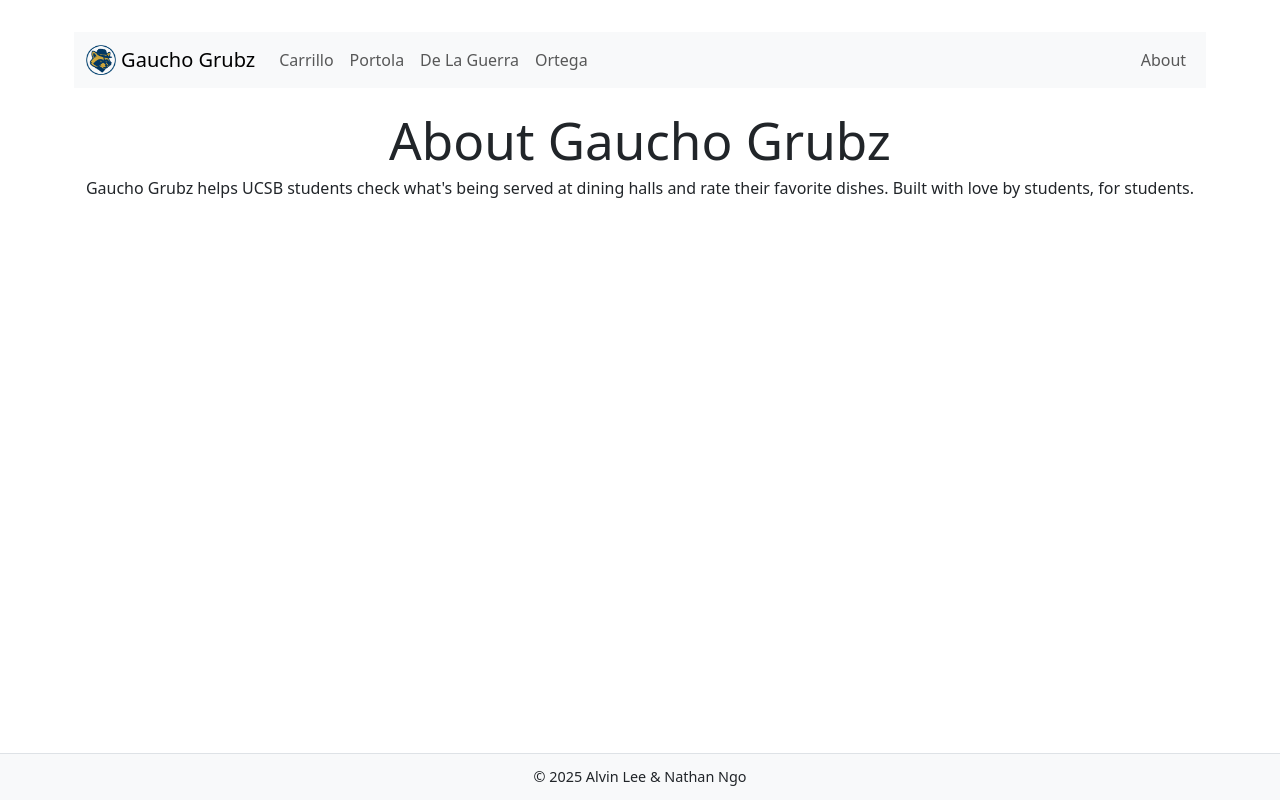
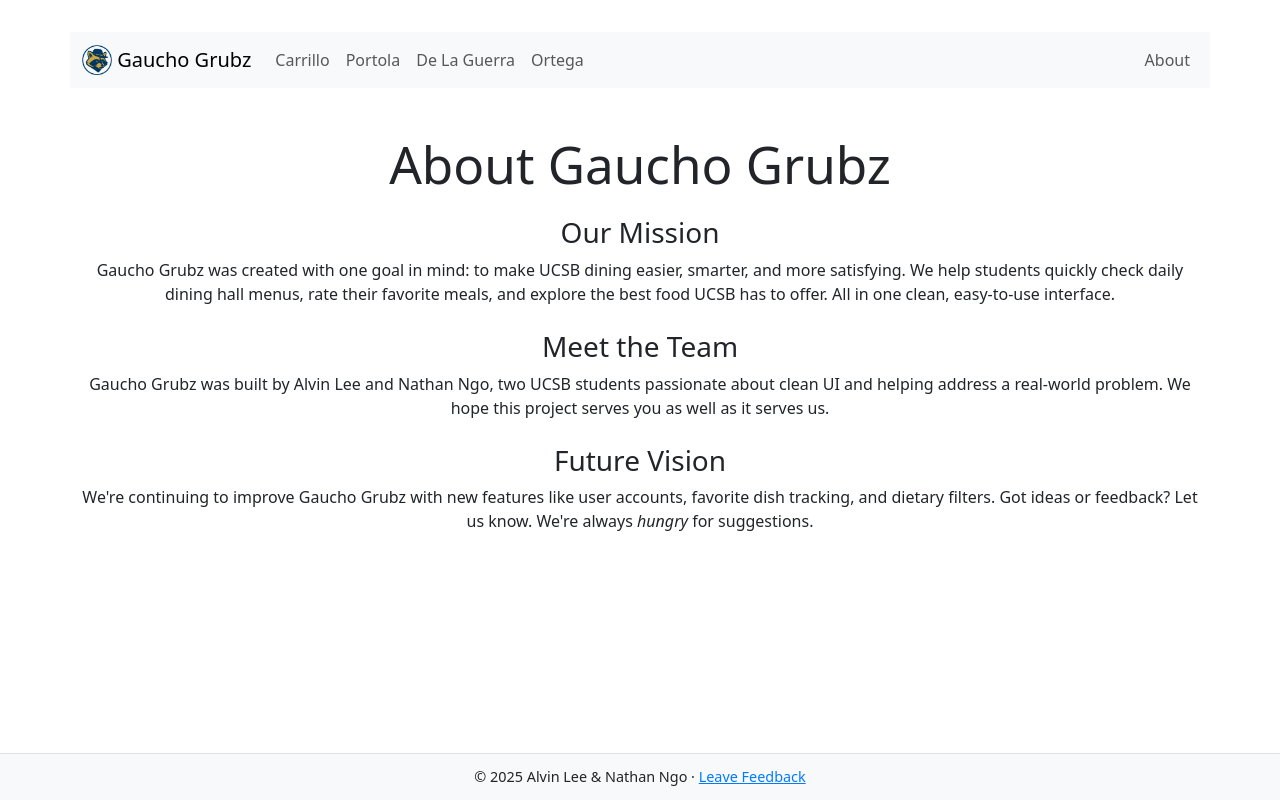
Before and after one commit to ngostream/gauchogrub, a React (Vite) app in the folder client/: page /about in a window 1280 px wide. Built offline with nearby package versions, Linux system fonts and the light colour scheme.

Commit message:
add feedback form to footer and fill out about page more

```diff
--- a/client/src/components/About.jsx
+++ b/client/src/components/About.jsx
@@ -6,12 +6,33 @@
   return (
     <>
       <Nav/>
-      <div className="container mt-4">
-        <h1>About Gaucho Grubz</h1>
-        <p>
-          Gaucho Grubz helps UCSB students check what's being served at dining halls and rate their favorite dishes.
-          Built with love by students, for students.
-        </p>
+      <div className="container mt-5 mb-5">
+        <h1 className="mb-4">About Gaucho Grubz</h1>
+
+        <section className="mb-4">
+          <h3>Our Mission</h3>
+          <p>
+            Gaucho Grubz was created with one goal in mind: to make UCSB dining easier, smarter, and more satisfying.
+            We help students quickly check daily dining hall menus, rate their favorite meals, and explore the best food
+            UCSB has to offer. All in one clean, easy-to-use interface.
+          </p>
+        </section>
+
+        <section className="mb-4">
+          <h3>Meet the Team</h3>
+          <p>
+            Gaucho Grubz was built by Alvin Lee and Nathan Ngo, two UCSB students passionate about clean UI and
+            helping address a real-world problem. We hope this project serves you as well as it serves us.
+          </p>
+        </section>
+
+        <section>
+          <h3>Future Vision</h3>
+          <p>
+            We're continuing to improve Gaucho Grubz with new features like user accounts, favorite dish tracking,
+            and dietary filters. Got ideas or feedback? Let us know. We're always <i>hungry</i> for suggestions.
+          </p>
+        </section>
       </div>
       <Footer/>
     </>
--- a/client/src/components/Footer.jsx
+++ b/client/src/components/Footer.jsx
@@ -1,6 +1,7 @@
 import React from 'react'
 import Box from '@mui/material/Box'
 import Container from 'react-bootstrap/Container';
+import Button from 'react-bootstrap/Button'
 import "../App.css";
 
 export default function Footer(){
@@ -20,7 +21,19 @@
         <Box component="div">
         <Container>
           <p style={{ margin: 0 }}>
-            © 2025 Alvin Lee & Nathan Ngo
+            © 2025 Alvin Lee & Nathan Ngo ·{" "}
+            <a
+              href = "https://docs.google.com/forms/d/e/1FAIpQLSfbYSMvWoCtdQRXVg7RVgyFUJmo383M4MCaYqRk7Zz3vszLJw/viewform?usp=sharing"
+              target="_blank"
+              rel="noopener noreferrer"
+              style={{
+                textDecoration: "underline",
+                color: "#007bff",
+                cursor: "pointer",
+              }}
+            >
+            Leave Feedback
+            </a>
           </p>
         </Container>
       </Box>
```
